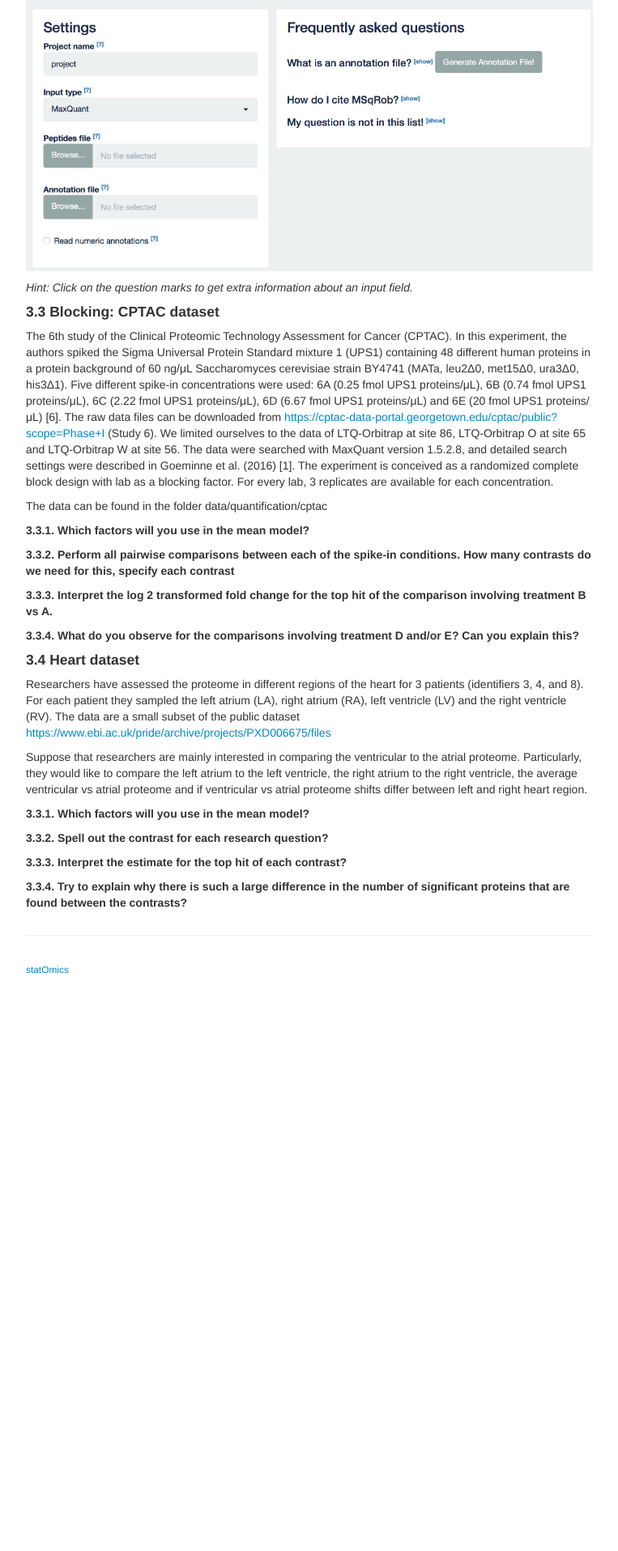
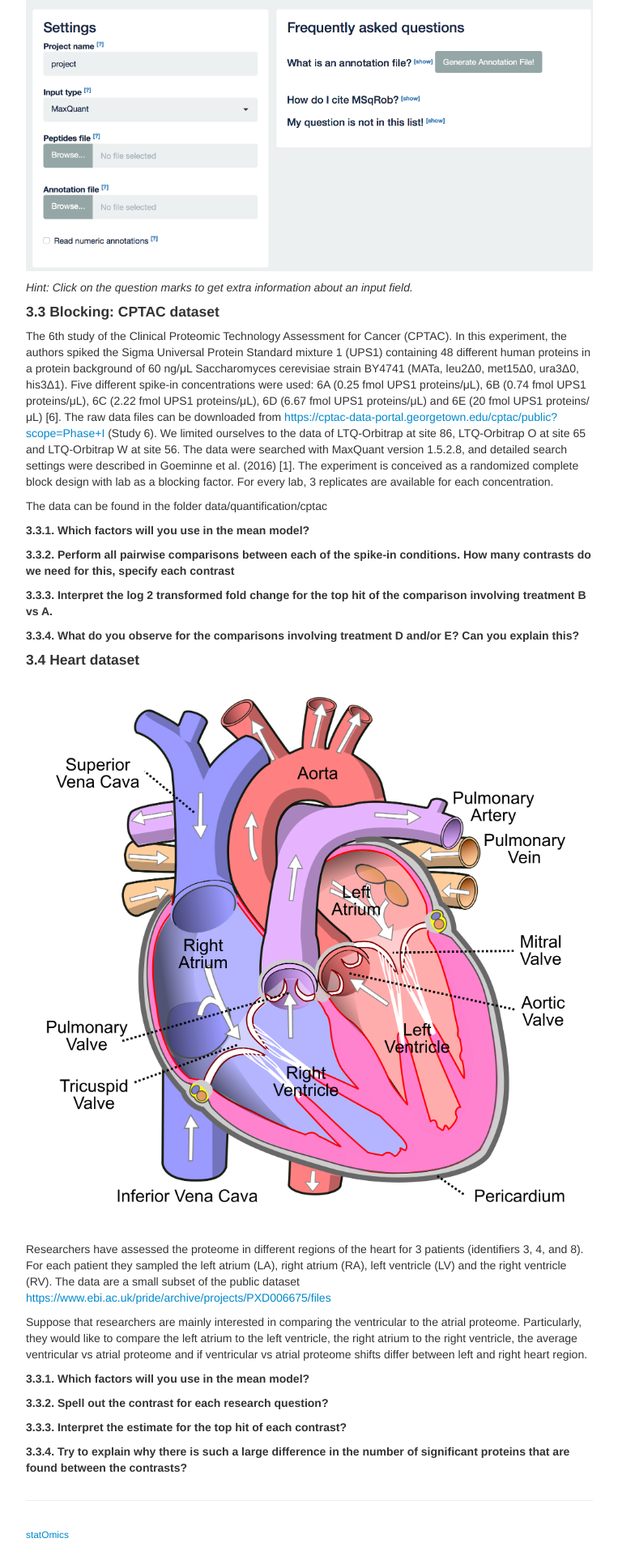
Before and after one commit to statOmics/pda19-20, a Jekyll site: the page built from pages/sdaMsqrobDesign.md, in a window 1280 px wide. Shown: the part 2364-4280 px from the top of the page at 81% size, without its empty margins (258-1021 px from the left). Built offline with Jekyll 4.4.1, drawn with Linux system fonts in a browser that asks for light colours; before the commit the page ends 3582 px from its top, so only the background shows below that.

Commit message:
shift cancer example to sdaMSqRobSimple.md and adding heart example to sdaMSqRobDesign.md

```diff
--- a/pages/sdaMsqrobDesign.md
+++ b/pages/sdaMsqrobDesign.md
@@ -61,6 +61,8 @@ The data can be found in the folder data/quantification/cptac
 
 #### 3.4 Heart dataset
 
+![Figure 4. Heart](./figs/heart.png)
+
 Researchers have assessed the proteome in different regions of the heart for 3 patients (identifiers 3, 4, and 8). For each patient they sampled the left atrium (LA), right atrium (RA), left ventricle (LV) and the right ventricle (RV). The data are a small subset of the public dataset  [https://www.ebi.ac.uk/pride/archive/projects/PXD006675/files](https://www.ebi.ac.uk/pride/archive/projects/PXD006675/files)
 
 Suppose that researchers are mainly interested in comparing the ventricular to the atrial proteome.
```
Also changed, not shown: pages/figs/heart.png (added).
